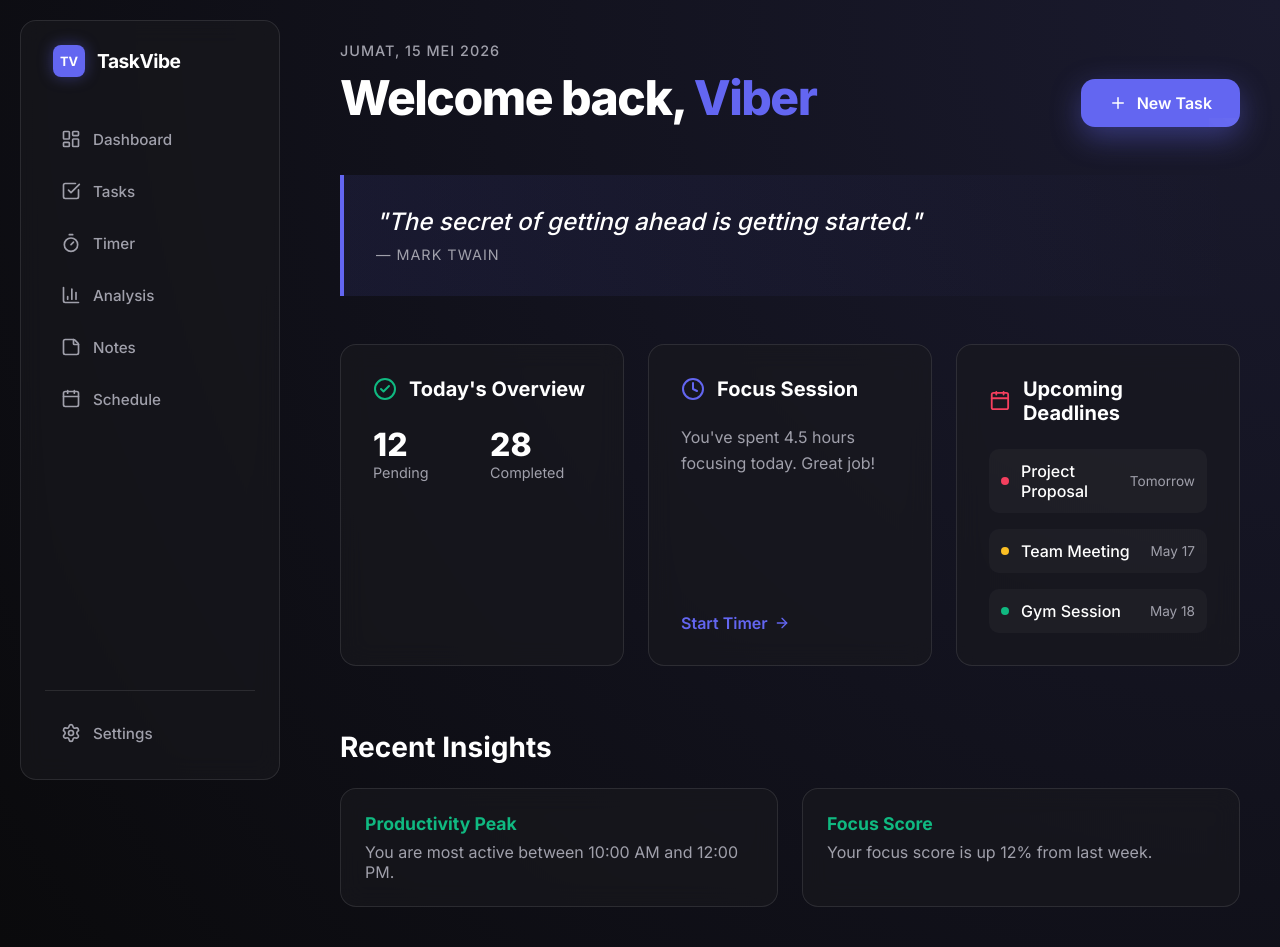
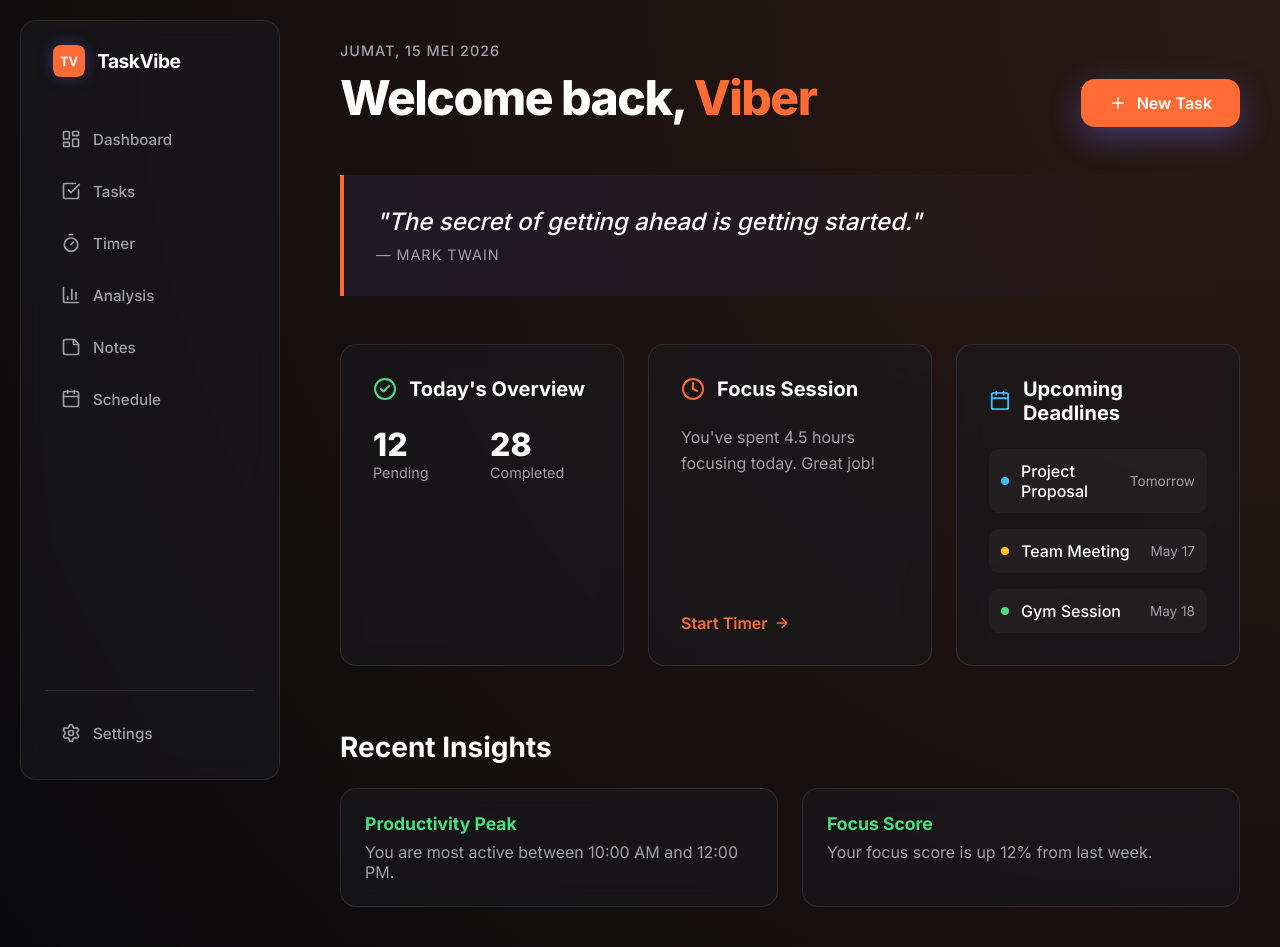
Before and after one commit to faridafaijati/Task, a Next.js app: page / in a window 1280 px wide. Built offline with nearby package versions, Linux system fonts and the light colour scheme; no server answers.

Commit message:
style: update color theme to sunrise orange for better learning motivation

```diff
--- a/src/app/globals.css
+++ b/src/app/globals.css
@@ -5,12 +5,13 @@
   --border-color: rgba(255, 255, 255, 0.1);
   --text-primary: #ffffff;
   --text-secondary: #a0a0ab;
-  --accent-primary: #6366f1;
-  --accent-secondary: #10b981;
-  --accent-tertiary: #f43f5e;
+  --accent-primary: #ff6b35; /* Vibrant Orange for high energy and motivation */
+  --accent-secondary: #4ade80; /* Bright Green for growth and achievement */
+  --accent-tertiary: #38bdf8; /* Sky Blue for calm focus */
   --font-main: 'Inter', system-ui, -apple-system, sans-serif;
   --glass-blur: blur(12px);
 }
+
 
 * {
   box-sizing: border-box;
@@ -29,8 +30,9 @@ body {
 
 body {
   min-height: 100vh;
-  background: radial-gradient(circle at top right, #1a1a2e 0%, #0a0a0c 100%);
+  background: radial-gradient(circle at top right, #2c1a16 0%, #0a0a0c 100%);
 }
+
 
 a {
   color: inherit;
```
